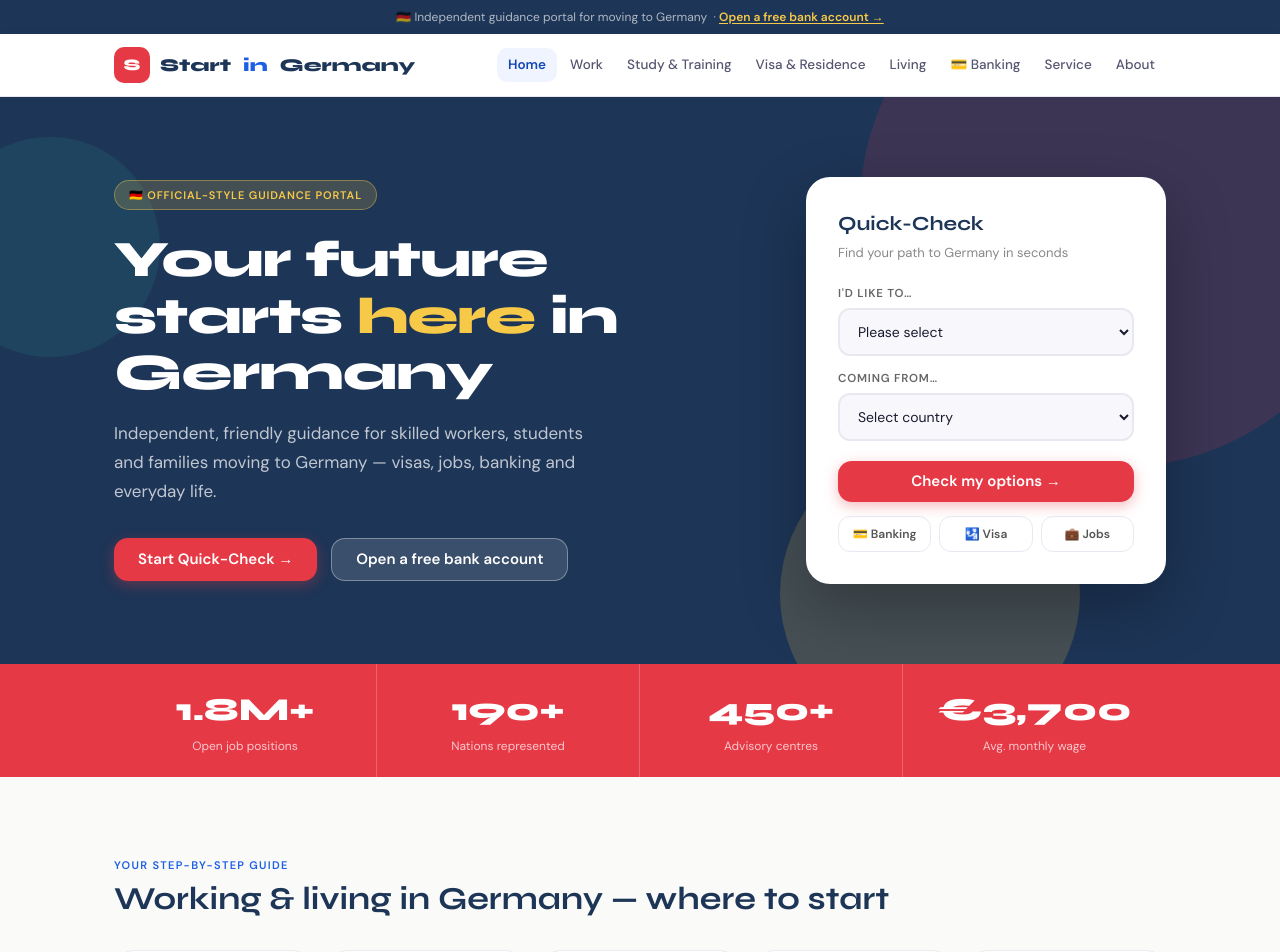
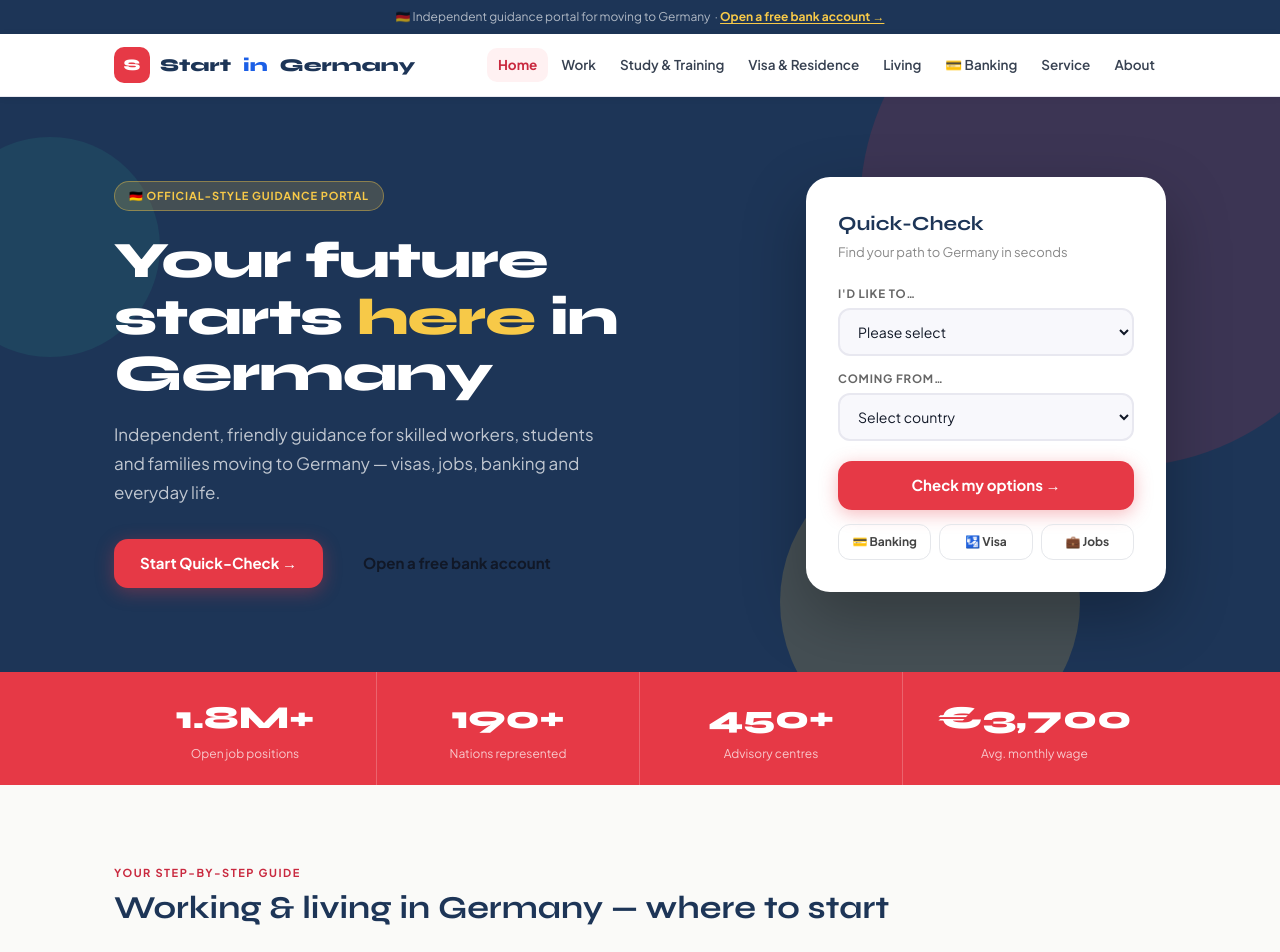
Before and after one commit to ShaistaShabbir-prog/start-in-germany-full, a Next.js app: page / in a window 1280 px wide. Shown: the top 952 px of the page. Built offline with nearby package versions, Linux system fonts and the light colour scheme.

Commit message:
feat: EuroPathway rebrand - HD images, South Asian focus, 4 countries

```diff
--- a/app/globals.css
+++ b/app/globals.css
@@ -1,233 +1,186 @@
-@import url('https://fonts.googleapis.com/css2?family=Syne:wght@400;600;700;800&family=DM+Sans:wght@300;400;500;600&display=swap');
+@import url('https://fonts.googleapis.com/css2?family=Plus+Jakarta+Sans:wght@400;500;600;700;800&family=Syne:wght@700;800&display=swap');
 @import "tailwindcss";
 
 @theme {
-  --color-brand-50: #f0f4ff;
-  --color-brand-100: #e0e9ff;
-  --color-brand-200: #c0d3ff;
-  --color-brand-300: #93b3ff;
-  --color-brand-500: #3d6ef5;
-  --color-brand-600: #1c5fe6;
-  --color-brand-700: #1348b4;
-  --color-brand-800: #0d3586;
+  --color-brand-50:  #fff1f2;
+  --color-brand-100: #ffe0e2;
+  --color-brand-200: #ffc5c8;
+  --color-brand-500: #e63950;
+  --color-brand-600: #c9293f;
+  --color-brand-700: #a81e31;
 
-  --font-sans: "DM Sans", ui-sans-serif, system-ui, sans-serif;
+  --color-navy-700:  #0f1f3d;
+  --color-navy-800:  #0a1628;
+  --color-navy-900:  #060e1a;
+
+  --color-gold-400:  #f5c842;
+  --color-gold-500:  #e0b030;
+
+  --font-sans:    "Plus Jakarta Sans", ui-sans-serif, system-ui, sans-serif;
   --font-display: "Syne", ui-sans-serif, system-ui, sans-serif;
 }
 
-*, *::before, *::after { box-sizing: border-box; }
-
+*, *::before, *::after { box-sizing: border-box; margin: 0; padding: 0; }
 html { scroll-behavior: smooth; }
 
 body {
-  font-family: "DM Sans", ui-sans-serif, system-ui, sans-serif;
-  background-color: #fafaf8;
-  color: #1a1a2e;
+  font-family: "Plus Jakarta Sans", ui-sans-serif, system-ui, sans-serif;
+  background: #f8f8f6;
+  color: #111827;
   -webkit-font-smoothing: antialiased;
-  margin: 0;
 }
 
 /* ── Layout ── */
-.wrap {
-  max-width: 1100px;
-  margin-left: auto;
-  margin-right: auto;
-  padding-left: 1.5rem;
-  padding-right: 1.5rem;
-}
+.wrap { max-width: 1120px; margin: 0 auto; padding: 0 1.5rem; }
+.sec  { max-width: 1120px; margin: 0 auto; padding: 5rem 1.5rem; }
 
 /* ── Typography ── */
-.disp { font-family: "Syne", ui-sans-serif, system-ui, sans-serif; }
+.h1 {
+  font-family: "Syne", ui-sans-serif;
+  font-size: clamp(2.4rem, 4.5vw, 3.8rem);
+  font-weight: 800; line-height: 1.08; letter-spacing: -0.025em;
+}
+.h2 {
+  font-family: "Syne", ui-sans-serif;
+  font-size: clamp(1.6rem, 2.5vw, 2.4rem);
+  font-weight: 700; line-height: 1.2; color: #0f1f3d;
+}
+.slabel {
+  display: block; font-size: 11px; font-weight: 700;
+  text-transform: uppercase; letter-spacing: 0.14em;
+  color: #c9293f; margin-bottom: 8px;
+}
 
 /* ── Buttons ── */
 .btn {
-  display: inline-flex;
-  align-items: center;
-  justify-content: center;
-  gap: 6px;
-  padding: 13px 24px;
-  border-radius: 14px;
-  font-size: 15px;
-  font-weight: 600;
-  font-family: "DM Sans", ui-sans-serif, system-ui, sans-serif;
-  cursor: pointer;
-  border: none;
-  text-decoration: none !important;
-  transition: transform 0.2s, box-shadow 0.2s, background 0.2s;
-  white-space: nowrap;
-  line-height: 1;
+  display: inline-flex; align-items: center; justify-content: center; gap: 6px;
+  padding: 13px 26px; border-radius: 14px; font-size: 15px; font-weight: 700;
+  font-family: "Plus Jakarta Sans", ui-sans-serif;
+  cursor: pointer; border: none; text-decoration: none !important;
+  transition: transform 0.2s, box-shadow 0.2s, background 0.2s; white-space: nowrap;
 }
-
 .btn:hover { transform: translateY(-2px); }
 
-.btn-red {
-  background: #E63946;
-  color: #fff !important;
-  box-shadow: 0 4px 14px rgba(230,57,70,0.35);
-}
-.btn-red:hover { background: #c82d39; box-shadow: 0 6px 20px rgba(230,57,70,0.45); }
+.btn-red   { background:#E63946; color:#fff!important; box-shadow:0 4px 18px rgba(230,57,70,.35); }
+.btn-red:hover { background:#c9293f; box-shadow:0 6px 22px rgba(230,57,70,.45); }
 
-.btn-white {
-  background: #fff;
-  color: #1c5fe6 !important;
-  border: 1.5px solid #c0d3ff;
-}
-.btn-white:hover { background: #f0f4ff; }
+.btn-white { background:#fff; color:#0f1f3d!important; border:2px solid #e5e7eb; }
+.btn-white:hover { background:#f3f4f6; }
 
-.btn-ghost-light {
-  background: rgba(255,255,255,0.13);
-  color: #fff !important;
-  border: 1.5px solid rgba(255,255,255,0.35);
-}
-.btn-ghost-light:hover { background: rgba(255,255,255,0.22); }
+.btn-outline-light { background:rgba(255,255,255,.13); color:#fff!important; border:1.5px solid rgba(255,255,255,.35); }
+.btn-outline-light:hover { background:rgba(255,255,255,.22); }
+
+.btn-gold  { background:#f5c842; color:#0f1f3d!important; font-weight:800; }
+.btn-gold:hover { background:#e0b030; }
 
 /* ── Cards ── */
 .card-base {
-  background: #fff;
-  border-radius: 20px;
-  border: 1.5px solid #ebebf0;
-  padding: 1.5rem;
-  transition: box-shadow 0.22s, transform 0.22s;
+  background:#fff; border-radius:20px; border:1.5px solid #e8e8ec;
+  padding:1.5rem; transition: box-shadow .22s, transform .22s;
 }
-.card-base:hover {
-  box-shadow: 0 10px 32px rgba(0,0,0,0.09);
-  transform: translateY(-3px);
-}
+.card-base:hover { box-shadow:0 12px 36px rgba(0,0,0,.09); transform:translateY(-3px); }
 
 /* ── Guide cards ── */
 .guide-card {
-  background: #fff;
-  border-radius: 20px;
-  border: 1.5px solid #ebebf0;
-  padding: 1.4rem;
-  display: flex;
-  flex-direction: column;
-  text-decoration: none !important;
-  color: inherit;
-  transition: box-shadow 0.22s, transform 0.22s, border-color 0.22s;
+  background:#fff; border-radius:20px; border:1.5px solid #e8e8ec;
+  padding:1.4rem; display:flex; flex-direction:column;
+  text-decoration:none!important; color:inherit;
+  transition: box-shadow .22s, transform .22s, border-color .22s;
 }
-.guide-card:hover {
-  border-color: #93b3ff;
-  box-shadow: 0 12px 36px rgba(28,95,230,0.1);
-  transform: translateY(-4px);
+.guide-card:hover { border-color:#ffc5c8; box-shadow:0 14px 38px rgba(230,57,70,.1); transform:translateY(-4px); }
+
+/* ── Country card ── */
+.country-card {
+  border-radius:20px; overflow:hidden; position:relative;
+  text-decoration:none!important; color:inherit; display:block;
+  transition: transform .25s, box-shadow .25s;
+  aspect-ratio: 3/4;
 }
+.country-card:hover { transform:translateY(-5px) scale(1.01); box-shadow:0 20px 50px rgba(0,0,0,.25); }
 
 /* ── Job cards ── */
 .job-card {
-  background: #fff;
-  border-radius: 20px;
-  border: 1.5px solid #ebebf0;
-  padding: 1.2rem 1.3rem;
-  text-decoration: none !important;
-  color: inherit;
-  display: block;
-  transition: box-shadow 0.22s, transform 0.22s, border-color 0.22s;
+  background:#fff; border-radius:20px; border:1.5px solid #e8e8ec;
+  padding:1.2rem 1.3rem; text-decoration:none!important; color:inherit; display:block;
+  transition: box-shadow .22s, transform .22s, border-color .22s;
 }
-.job-card:hover {
-  border-color: #E63946;
-  box-shadow: 0 10px 28px rgba(230,57,70,0.1);
-  transform: translateY(-2px);
-}
+.job-card:hover { border-color:#E63946; box-shadow:0 10px 28px rgba(230,57,70,.1); transform:translateY(-2px); }
 
 /* ── Topic items ── */
 .topic-item {
-  display: flex;
-  align-items: center;
-  gap: 1rem;
-  padding: 1rem 0;
-  border-bottom: 1px solid #ebebf0;
-  text-decoration: none !important;
-  color: inherit;
-  cursor: pointer;
+  display:flex; align-items:center; gap:1rem; padding:1rem 0;
+  border-bottom:1px solid #e8e8ec; text-decoration:none!important; color:inherit;
 }
-.topic-item:hover .t-title { color: #E63946; }
-.topic-item:hover .t-arrow { transform: translateX(4px); color: #E63946; }
-.t-arrow { transition: all 0.18s; color: #bbb; }
+.topic-item:hover .t-title { color:#E63946; }
+.topic-item:hover .t-arrow { transform:translateX(4px); color:#E63946; }
+.t-title { transition:color .18s; }
+.t-arrow { transition:all .18s; color:#ccc; }
 
 /* ── Video cards ── */
 .video-card {
-  border-radius: 20px;
-  overflow: hidden;
-  background: #fff;
-  border: 1.5px solid #ebebf0;
-  text-decoration: none !important;
-  color: inherit;
-  display: block;
-  transition: box-shadow 0.22s, transform 0.22s;
+  border-radius:20px; overflow:hidden; background:#fff;
+  border:1.5px solid #e8e8ec; text-decoration:none!important;
+  color:inherit; display:block; transition: box-shadow .22s, transform .22s;
 }
-.video-card:hover {
-  transform: translateY(-4px);
-  box-shadow: 0 16px 40px rgba(0,0,0,0.1);
-  border-color: transparent;
+.video-card:hover { transform:translateY(-4px); box-shadow:0 16px 40px rgba(0,0,0,.1); border-color:transparent; }
+.play-btn {
+  width:52px; height:52px; background:rgba(255,255,255,.95); border-radius:50%;
+  display:flex; align-items:center; justify-content:center;
+  position:relative; z-index:1; box-shadow:0 4px 20px rgba(0,0,0,.25);
+  transition:transform .2s;
 }
-
-/* ── Play button ── */
-.play-btn {
-  width: 54px; height: 54px;
-  background: rgba(255,255,255,0.95);
-  border-radius: 50%;
-  display: flex; align-items: center; justify-content: center;
-  position: relative; z-index: 1;
-  box-shadow: 0 4px 20px rgba(0,0,0,0.25);
-  transition: transform 0.2s;
-}
-.video-card:hover .play-btn { transform: scale(1.1); }
+.video-card:hover .play-btn { transform:scale(1.1); }
 
 /* ── Pillar cards ── */
-.pc1 { background: rgba(230,57,70,0.06); border: 1.5px solid rgba(230,57,70,0.15); border-radius: 24px; padding: 2.2rem 2rem; }
-.pc2 { background: rgba(42,157,143,0.06); border: 1.5px solid rgba(42,157,143,0.15); border-radius: 24px; padding: 2.2rem 2rem; }
-.pc3 { background: rgba(247,201,72,0.08); border: 1.5px solid rgba(247,201,72,0.25); border-radius: 24px; padding: 2.2rem 2rem; }
+.pc1 { background:rgba(230,57,70,.06); border:1.5px solid rgba(230,57,70,.14); border-radius:24px; padding:2.2rem 2rem; }
+.pc2 { background:rgba(42,157,143,.06); border:1.5px solid rgba(42,157,143,.14); border-radius:24px; padding:2.2rem 2rem; }
+.pc3 { background:rgba(245,200,66,.09); border:1.5px solid rgba(245,200,66,.28); border-radius:24px; padding:2.2rem 2rem; }
 
 /* ── Badges ── */
-.bdg { display: inline-block; border-radius: 999px; padding: 3px 11px; font-size: 11.5px; font-weight: 600; }
-.bdg-red  { background: #fff0f1; color: #b02530; border: 1px solid #ffc5c8; }
-.bdg-teal { background: #edfaf8; color: #167a70; border: 1px solid #a8e6df; }
-.bdg-blue { background: #eef4ff; color: #1a4fa8; border: 1px solid #b8d0ff; }
+.bdg { display:inline-block; border-radius:999px; padding:3px 11px; font-size:11.5px; font-weight:600; }
+.bdg-red  { background:#fff0f1; color:#b02530; border:1px solid #ffc5c8; }
+.bdg-teal { background:#edfaf8; color:#167a70; border:1px solid #a8e6df; }
+.bdg-blue { background:#eef4ff; color:#1a4fa8; border:1px solid #b8d0ff; }
+.bdg-gold { background:#fffbe6; color:#8a6000; border:1px solid #f5c842; }
 
-/* ── Section label ── */
-.slabel {
-  display: block;
-  font-size: 11px; font-weight: 700;
-  text-transform: uppercase; letter-spacing: 0.12em;
-  color: #1c5fe6; margin-bottom: 6px;
+/* ── Quick pills ── */
+.qpill {
+  flex:1; border-radius:12px; border:1.5px solid #e5e7eb;
+  padding:8px 4px; text-align:center; font-size:12px; font-weight:700;
+  color:#444; text-decoration:none!important; transition:all .18s;
 }
+.qpill:hover { border-color:#E63946; color:#E63946; background:#fff1f2; }
+
+/* ── Nav ── */
+.navlink {
+  font-size:13.5px; font-weight:600; color:#374151;
+  padding:7px 11px; border-radius:10px;
+  text-decoration:none!important; transition:all .15s; white-space:nowrap;
+}
+.navlink:hover  { color:#E63946; background:#fff1f2; }
+.navlink.active { color:#c9293f; background:#fff1f2; font-weight:700; }
 
 /* ── Channel btn ── */
 .ch-btn {
-  display: inline-flex; align-items: center; gap: 8px;
-  padding: 12px 20px;
-  background: rgba(255,255,255,0.15);
-  border: 1.5px solid rgba(255,255,255,0.3);
-  border-radius: 14px; color: #fff !important;
-  text-decoration: none !important;
-  font-size: 14px; font-weight: 500;
-  transition: background 0.18s; cursor: pointer;
+  display:inline-flex; align-items:center; gap:8px; padding:12px 20px;
+  background:rgba(255,255,255,.15); border:1.5px solid rgba(255,255,255,.3);
+  border-radius:14px; color:#fff!important; text-decoration:none!important;
+  font-size:14px; font-weight:600; transition:background .18s;
 }
-.ch-btn:hover { background: rgba(255,255,255,0.25); }
+.ch-btn:hover { background:rgba(255,255,255,.25); }
 
-/* ── Quick pills ── */
-.qpill {
-  flex: 1; border-radius: 12px;
-  border: 1.5px solid #e8e8f0;
-  padding: 8px 6px; text-align: center;
-  font-size: 12px; font-weight: 600; color: #555;
-  text-decoration: none !important; transition: all 0.18s;
+/* ── Footer link ── */
+.flink { display:block; font-size:13.5px; color:rgba(255,255,255,.5)!important; text-decoration:none!important; margin-bottom:8px; transition:color .15s; }
+.flink:hover { color:#f5c842!important; }
+
+/* ── Testimonial card ── */
+.tcard {
+  background:#fff; border-radius:20px; padding:1.75rem; border:1.5px solid #e8e8ec;
+  box-shadow:0 4px 16px rgba(0,0,0,.05);
 }
-.qpill:hover { border-color: #93b3ff; color: #1c5fe6; background: #f0f4ff; }
 
-/* ── Nav link ── */
-.navlink {
-  font-size: 13.5px; font-weight: 500; color: #555570;
-  padding: 7px 11px; border-radius: 10px;
-  text-decoration: none !important; transition: all 0.15s; white-space: nowrap;
+/* ── Stats card ── */
+.stat-card {
+  background:rgba(255,255,255,.08); border:1px solid rgba(255,255,255,.14);
+  border-radius:20px; padding:1.5rem; text-align:center;
 }
-.navlink:hover { color: #1c5fe6; background: #f0f4ff; }
-.navlink.active { color: #1348b4; background: #f0f4ff; font-weight: 700; }
-
-/* ── Footer links ── */
-.flink {
-  display: block; font-size: 13.5px;
-  color: rgba(255,255,255,0.55) !important;
-  text-decoration: none !important; margin-bottom: 8px; transition: color 0.15s;
-}
-.flink:hover { color: #F7C948 !important; }
```
